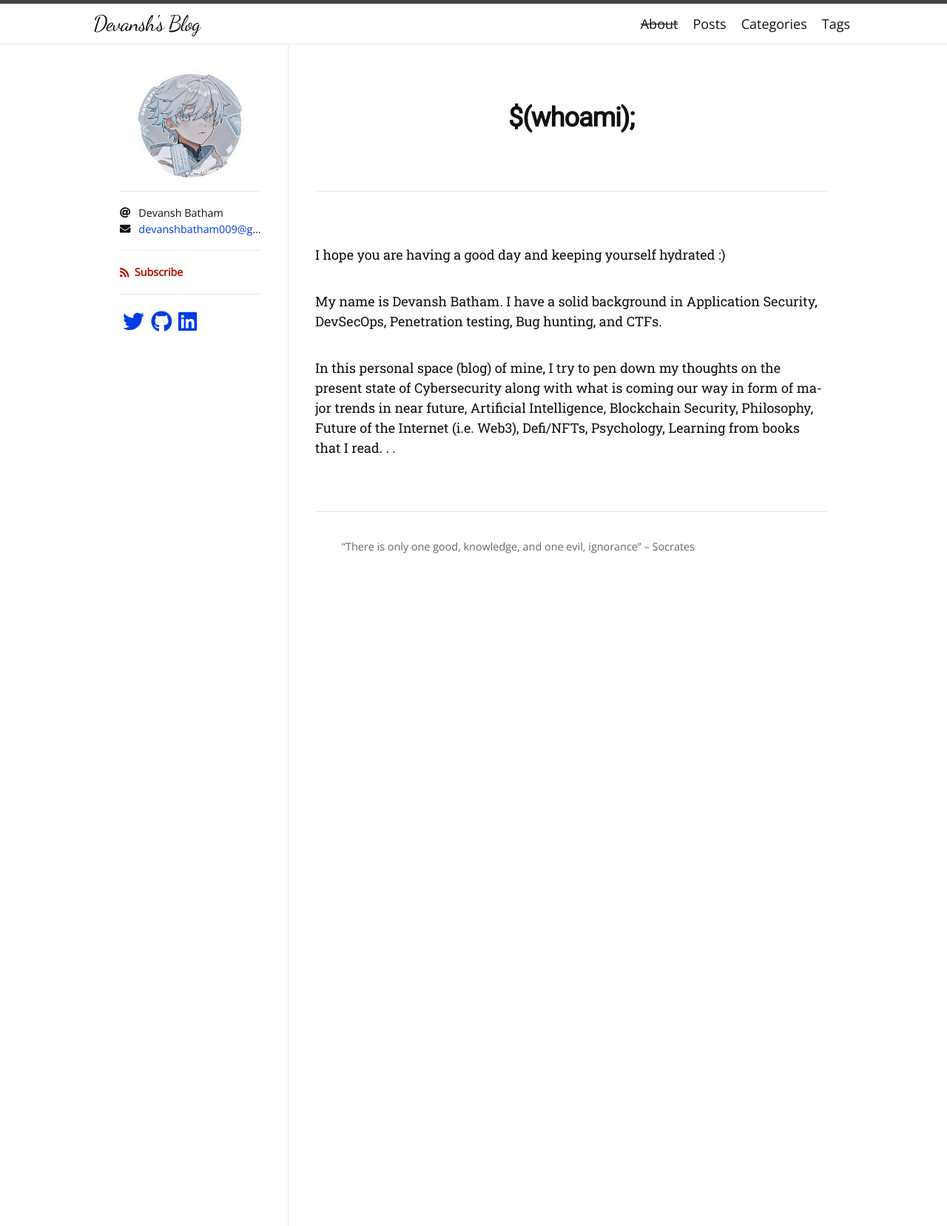
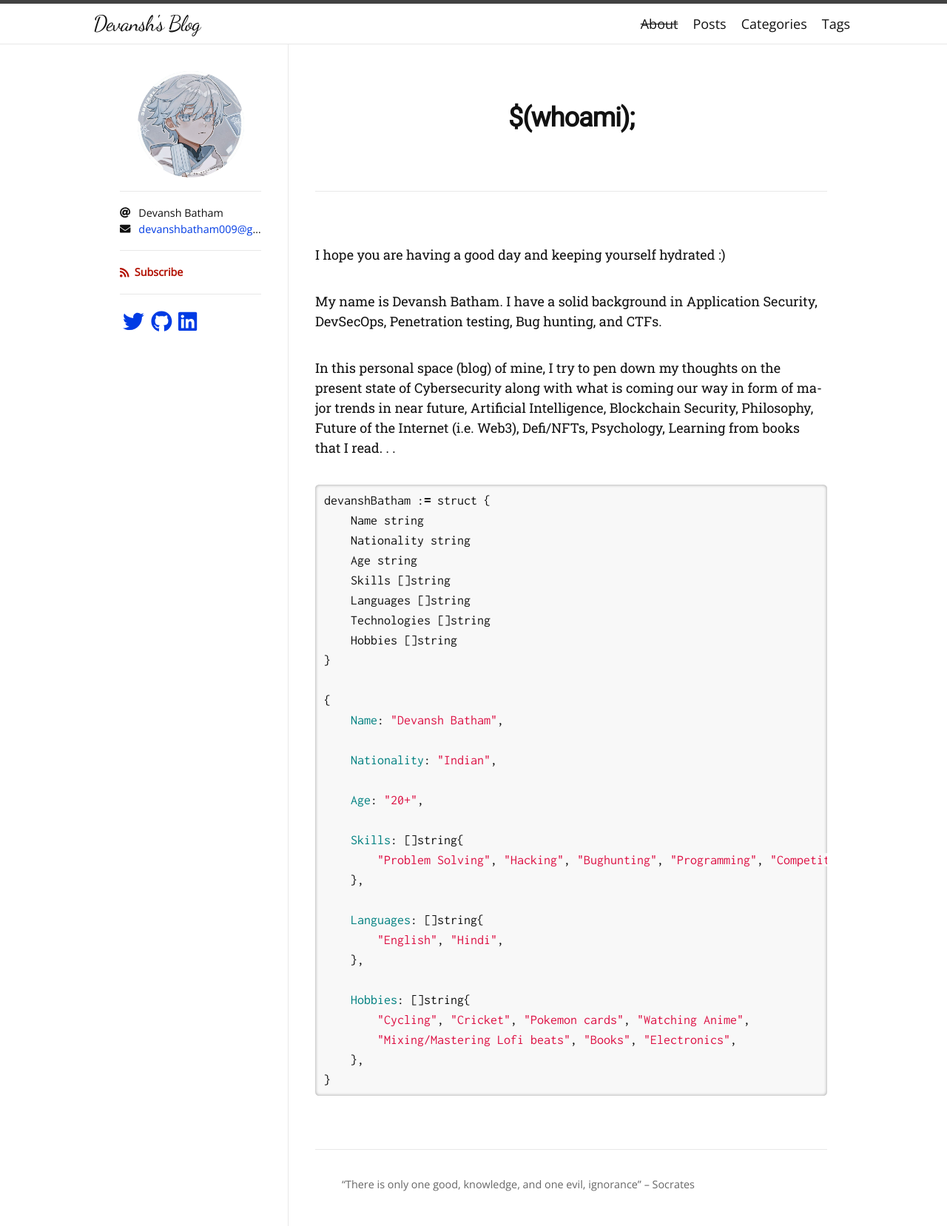
Before and after one commit to devanshbatham/devanshbatham.github.io, a Jekyll site: the page built from about.md, in a window 1280 px wide. Shown: the whole page at 74% size. Built offline with Jekyll 4.4.1, drawn with Linux system fonts in a browser that asks for light colours; nearby versions of some CDN libraries; some web fonts are replaced.

Commit message:
Updating Bio

````diff
--- a/about.md
+++ b/about.md
@@ -9,3 +9,37 @@ I hope you are having a good day and keeping yourself hydrated :)
 My name is Devansh Batham. I have a solid background in Application Security, DevSecOps, Penetration testing, Bug hunting, and CTFs.
 
 In this personal space (blog) of mine, I try to pen down my thoughts on the present state of Cybersecurity along with what is coming our way in form of major trends in near future, Artificial Intelligence, Blockchain Security, Philosophy, Future of the Internet (i.e. Web3), Defi/NFTs, Psychology, Learning from books that I read. . .
+
+
+```javascript
+devanshBatham := struct {
+    Name string
+    Nationality string
+    Age string
+    Skills []string
+    Languages []string
+    Technologies []string
+    Hobbies []string
+}
+
+{
+    Name: "Devansh Batham",
+
+    Nationality: "Indian",
+
+    Age: "20+",
+
+    Skills: []string{
+        "Problem Solving", "Hacking", "Bughunting", "Programming", "Competitive Coding", "Machine Learning", "Artificial Intelligence", "CTFs", "Cooking",
+    },
+
+    Languages: []string{
+        "English", "Hindi",
+    },
+
+    Hobbies: []string{
+        "Cycling", "Cricket", "Pokemon cards", "Watching Anime",
+        "Mixing/Mastering Lofi beats", "Books", "Electronics",
+    },
+}
+```
````
